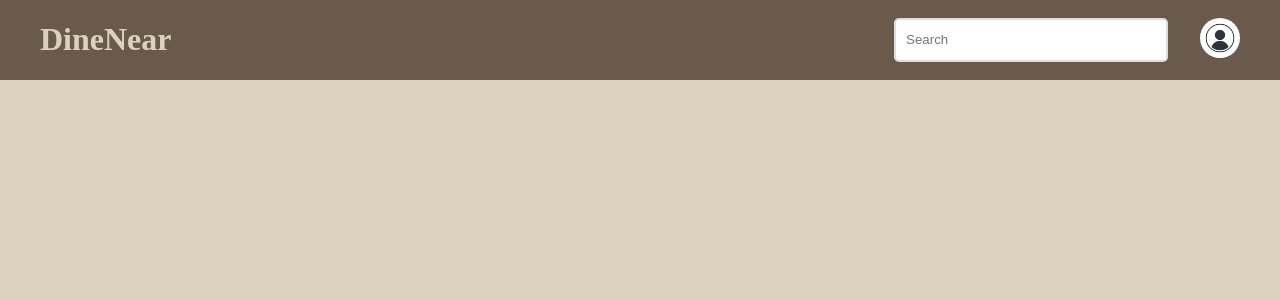
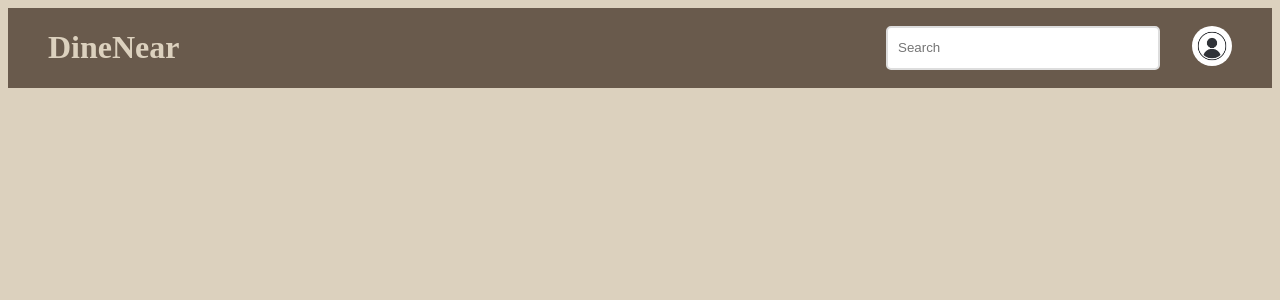
Before and after one commit to nancylama/DineNear, a React (Vite) app in the folder frontend/: page /reviews in a window 1280 px wide. Shown: the top 300 px of the page. Built offline with nearby package versions, Linux system fonts and the light colour scheme.

Commit message:
Update Reviews.css

```diff
--- a/frontend/src/Pages/styles/Reviews.css
+++ b/frontend/src/Pages/styles/Reviews.css
@@ -7,10 +7,6 @@ body {
     font-size: 30px;
     font-weight: 700;
     color: black;
-}
-body {
-  margin: 0;
-  background-color: #DCD1BE;
 }
 
 .hero {
```
